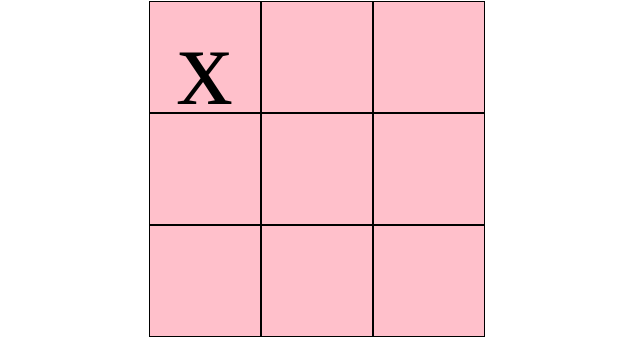
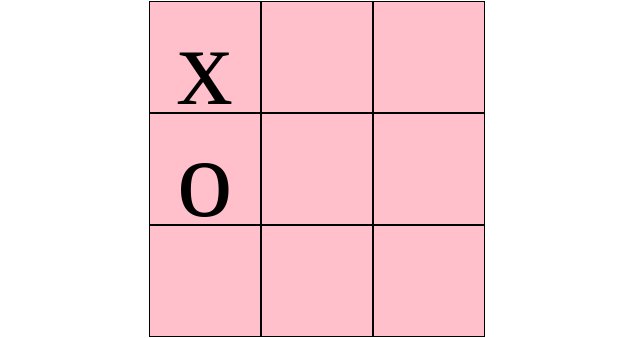
Before and after one commit to acciojob/tictactoe-imsunokdir, a website: page main.html in a window 1280 px wide. Both pictures are taken after typing "Sample", "Sample" into the empty fields and a click on the button "start game". Shown: the part 368-706 px from the top of the page, without its empty margins (319-959 px from the left). Drawn offline with Linux system fonts and the light colour scheme.

Commit message:
created a submission

```diff
--- a/main.html
+++ b/main.html
@@ -30,7 +30,7 @@
 				  <div class="box" id="1">x</div>
 				  <div class="box" id="2"></div>
 				  <div class="box" id="3"></div>
-				  <div class="box" id="4"></div>
+				  <div class="box" id="4">o</div>
 				  <div class="box" id="5"></div>
 				  <div class="box" id="6"></div>
 				  <div class="box" id="7"></div>
```
